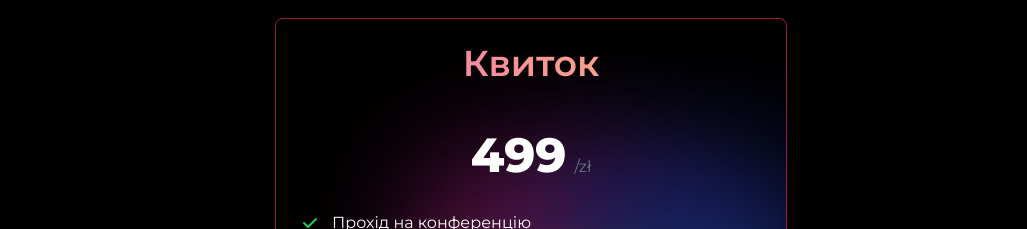
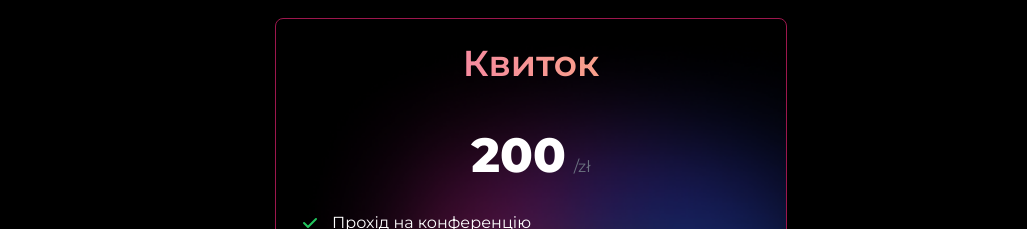
Before and after one commit to serhiihaniuk/instatalks, a Next.js app: page / in a window 1280 px wide. Shown: the part 3320-3549 px from the top of the page, without its empty margins (109-1136 px from the left). Built offline with nearby package versions, Linux system fonts and the light colour scheme.

Commit message:
upd price

```diff
--- a/src/components/pricing-card.tsx
+++ b/src/components/pricing-card.tsx
@@ -85,7 +85,7 @@ export const PricingCardVIP = () => (
       </span>
     </h3>
     <div className="my-8 flex items-baseline justify-center">
-      <span className="mr-2 text-5xl font-extrabold">499</span>
+      <span className="mr-2 text-5xl font-extrabold">200</span>
       <span className="text-gray-500 dark:text-gray-400">/zł</span>
     </div>
     <ul
```
